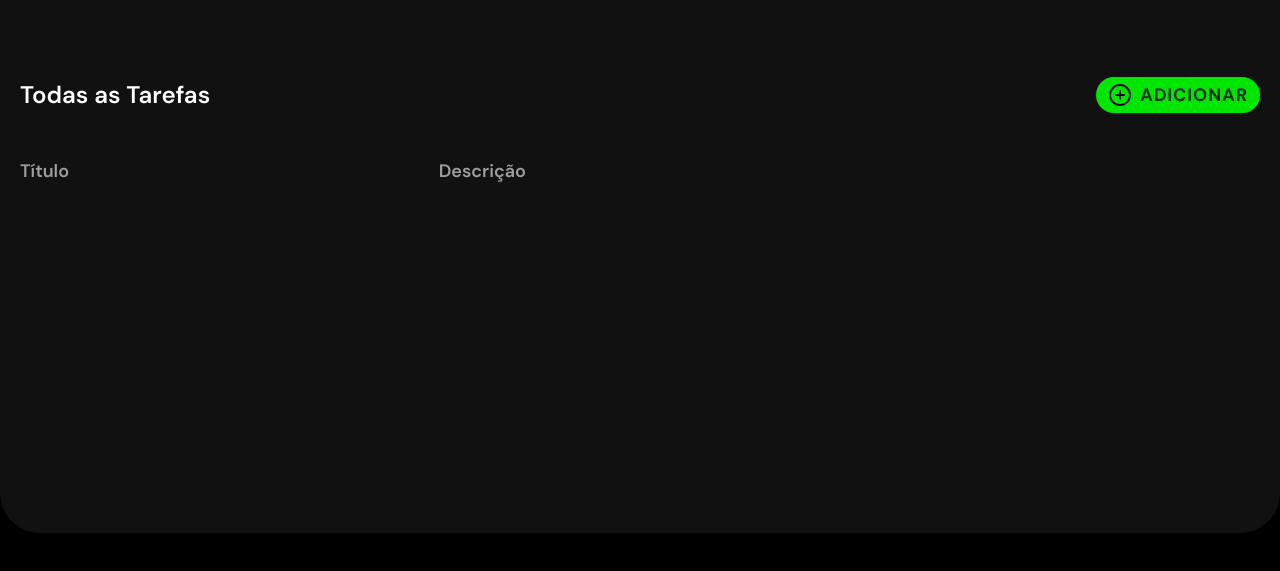
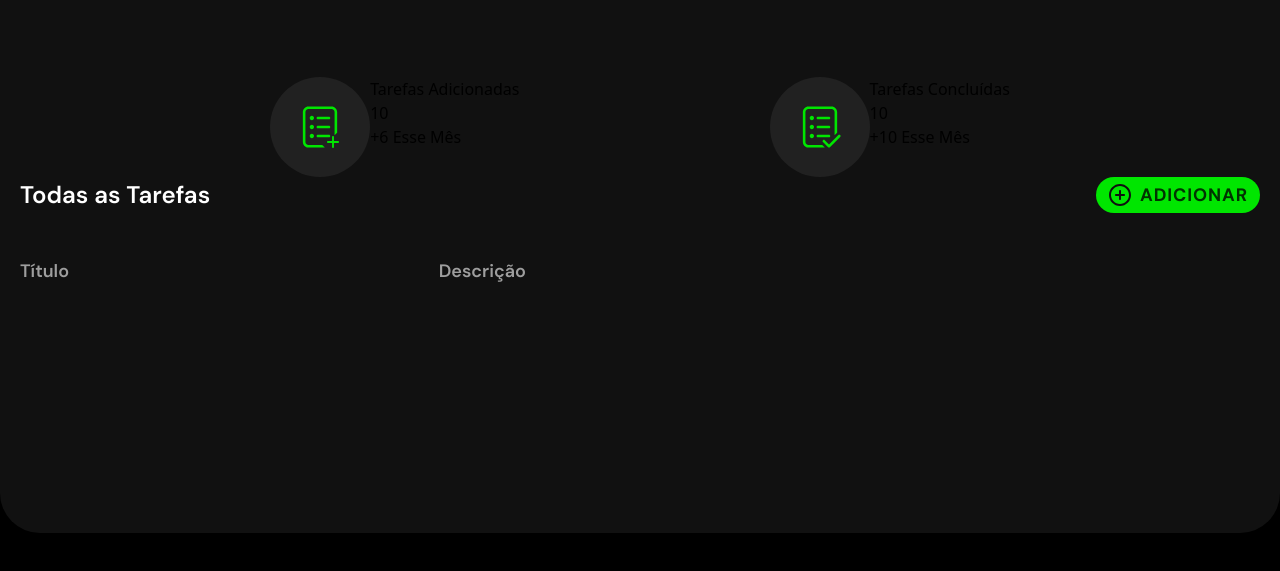
Before and after one commit to wemarinhoo/taskfy, a website: page frontend/src/index.html in a window 1280 px wide. Shown: the part 167-738 px from the top of the page. Drawn offline with Linux system fonts and the light colour scheme; no server answers.

Commit message:
feat: começado novo conteúdo e estilização

```diff
--- a/frontend/src/index.html
+++ b/frontend/src/index.html
@@ -27,6 +27,29 @@
       </div>
     </header>
 
+    <div class="flex justify-evenly w-full">
+      <div class="flex">
+        <div class="rounded-full bg-[#212121] w-[100px] h-[100px] flex items-center justify-center">
+          <img src="../assets/task-add.svg" alt="">
+        </div>
+        <div>
+          <span>Tarefas Adicionadas</span>
+          <h6>10</h6>
+          <span>+6 Esse Mês</span>
+        </div>
+      </div>
+      <div class="flex">
+        <div class="rounded-full bg-[#212121] w-[100px] h-[100px] flex items-center justify-center">
+          <img src="../assets/task-completed.svg" alt="">
+        </div>
+        <div>
+          <span>Tarefas Concluídas</span>
+          <h6>10</h6>
+          <span>+10 Esse Mês</span>
+        </div>
+      </div>
+    </div>
+
     <div class="flex items-center justify-between w-full mb-10">
       <div>
         <h1 class="text-2xl text-white font-body font-semibold">Todas as Tarefas</h1>
@@ -47,7 +70,7 @@
           </tr>
         </thead>
       </table>
-      <table class="h-72 overflow-y-auto flex flex-1 flex-col pr-3" data-task-list="task-list"></table>
+      <table class="h-52 overflow-y-auto flex flex-1 flex-col pr-3" data-task-list="task-list"></table>
     </div>
   </main>
 
```
Also changed, not shown: frontend/src/output.css.
